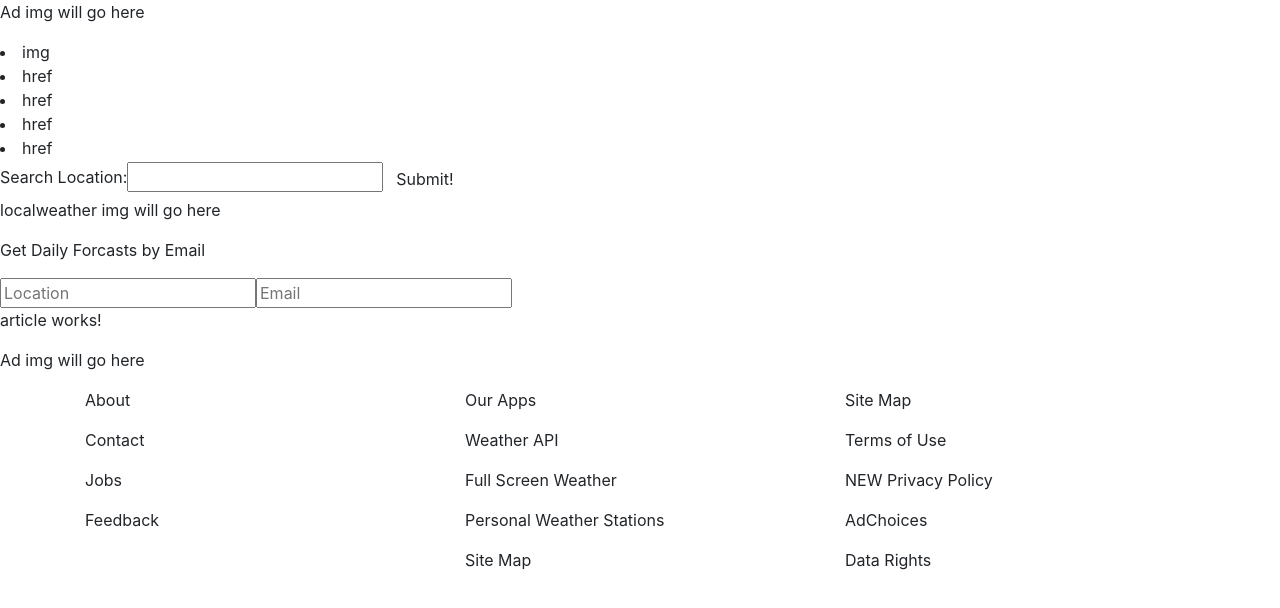
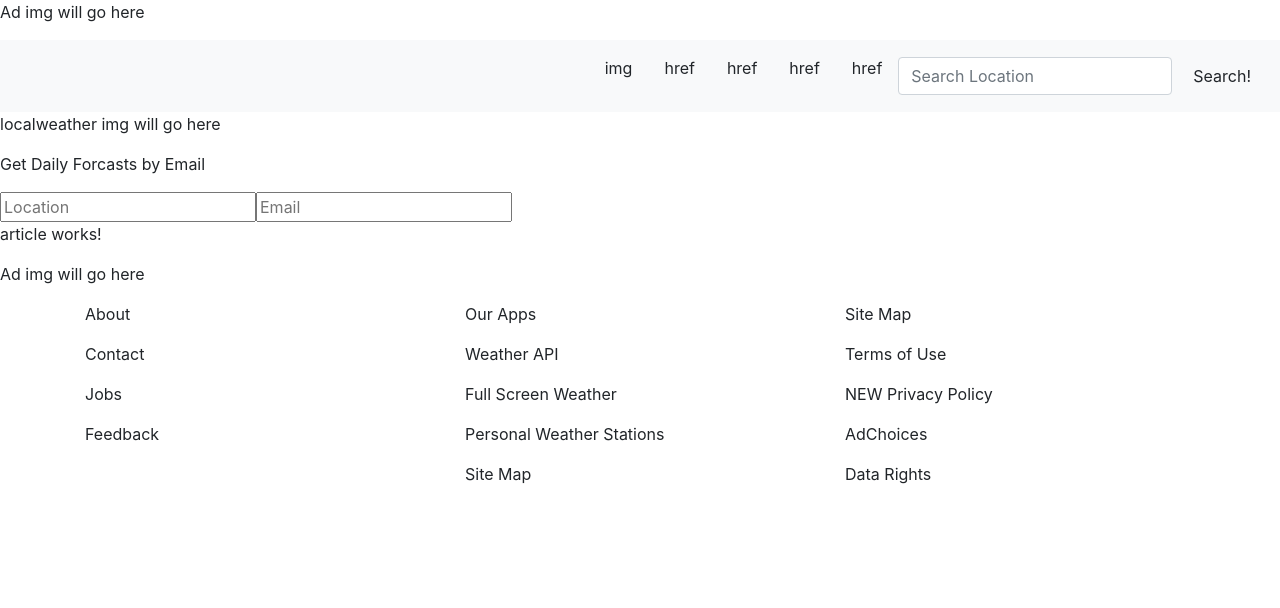
Before and after one commit to JohnMurray93/Advanced-JS-Week3-4-Independent-Project, an Angular app: page / in a window 1280 px wide. Shown: the top 608 px of the page. Built offline with nearby package versions, Linux system fonts and the light colour scheme.

Commit message:
styling navbar

```diff
--- a/src/app/navbar/navbar.component.html
+++ b/src/app/navbar/navbar.component.html
@@ -1,12 +1,24 @@
-<div>
-  <li>img</li>
-  <li>href</li>
-  <li>href</li>
-  <li>href</li>
-  <li>href</li>
-  <form>
-    <label for="searchLocation">Search Location:</label>
-    <input type="text">
-    <button type="submit" class="btn">Submit!</button>
-  </form>
-</div>
+<body>
+  <nav class="navbar navbar-expand-lg navbar-light bg-light">
+      <a class="navbar-brand"></a>
+      <div class="collapse navbar-collapse" id="navbarSupportedContent">
+        <ul class="navbar-nav mr-auto">
+        </ul>
+        <div class="navbar"><p>img</p></div>
+        <div class="navbar"><p>href</p></div>
+        <div class="navbar"><p>href</p></div>
+        <div class="navbar"><p>href</p></div>
+        <div class="navbar"><p>href</p></div>
+        <div>
+          <form class="form-inline my-2 my-lg-0">
+            <input class="form-control mr-sm-2" type="text" placeholder="Search Location">
+            <button class="btn">Search!</button>
+          </form>
+        </div>
+        <ng-template #logged>
+        <form class="form-inline my-2 my-lg-0">
+          <button class="btn btn-outline-danger my-2 my-sm-0" type="click" (click)="logOut()">Log Out</button>
+        </form>
+      </ng-template>
+      </div>
+    </nav>
```
